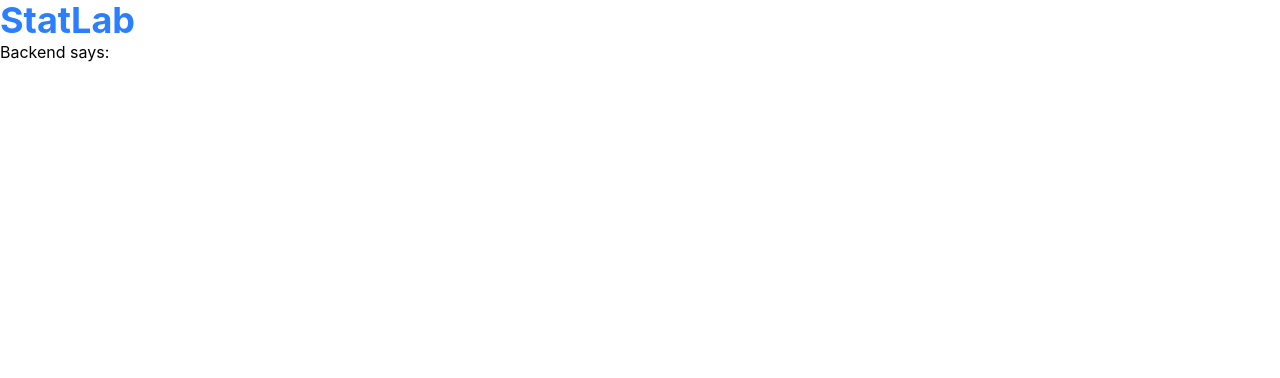
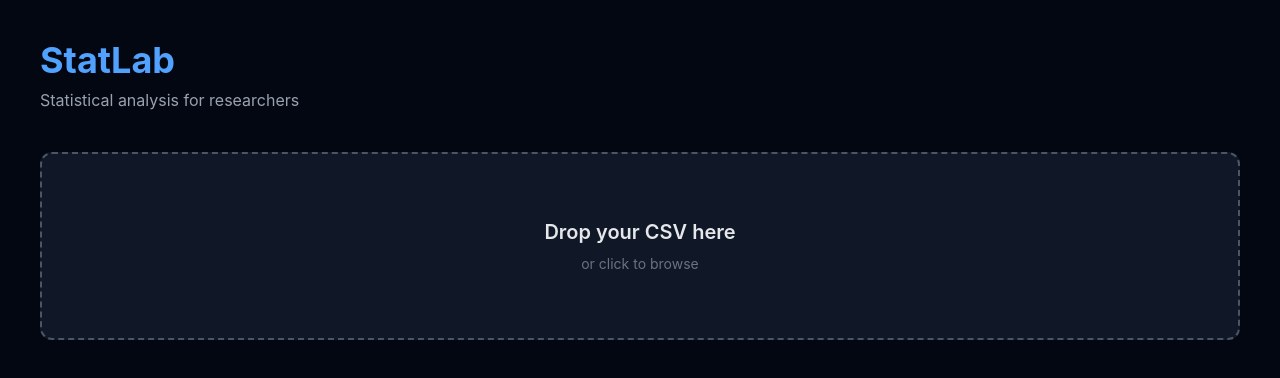
Before and after one commit to Suraj-S23/statlab, a React app in the folder frontend/: page / in a window 1280 px wide. Shown: the top 378 px of the page. Built offline with nearby package versions, Linux system fonts and the light colour scheme; the HTML template or start-up script is replaced by a standard one.

Commit message:
added CSV upload and upload zone component

```diff
--- a/frontend/src/App.tsx
+++ b/frontend/src/App.tsx
@@ -1,18 +1,31 @@
-import { useEffect, useState } from "react"
+import { useState } from "react"
+import UploadZone from "./components/UploadZone"
+import type { UploadResponse } from "./types"
 
 function App() {
-  const [message, setMessage] = useState("")
-
-  useEffect(() => {
-    fetch("http://localhost:8000")
-      .then((res) => res.json())
-      .then((data) => setMessage(data.message))
-  }, [])
+  const [data, setData] = useState<UploadResponse | null>(null)
 
   return (
-    <div>
-      <h1 className="text-4xl font-bold text-blue-500">StatLab</h1>
-      <p>Backend says: {message}</p>
+    <div className="min-h-screen bg-gray-950 text-white p-10">
+      <h1 className="text-4xl font-bold text-blue-400 mb-2">StatLab</h1>
+      <p className="text-gray-400 mb-10">Statistical analysis for researchers</p>
+
+      {!data ? (
+        <UploadZone onUpload={setData} />
+      ) : (
+        <div className="mt-6">
+          <p className="text-green-400 font-semibold">{data.filename} uploaded successfully</p>
+          <p className="text-gray-400 text-sm mt-1">{data.rows} rows · {data.columns.length} columns</p>
+          <div className="mt-4 flex gap-2 flex-wrap">
+            {data.columns.map((col) => (
+              <span key={col.name} className={`px-3 py-1 rounded-full text-xs font-medium
+                ${col.type === "numeric" ? "bg-blue-900 text-blue-300" : "bg-purple-900 text-purple-300"}`}>
+                {col.name} · {col.type}
+              </span>
+            ))}
+          </div>
+        </div>
+      )}
     </div>
   )
 }
--- /dev/null
+++ b/frontend/src/components/UploadZone.tsx
@@ -0,0 +1,63 @@
+import { useState, useRef } from "react"
+import { uploadCSV } from "../services/api"
+import type { UploadResponse } from "../types"
+
+interface Props {
+  onUpload: (data: UploadResponse) => void
+}
+
+export default function UploadZone({ onUpload }: Props) {
+  const [dragging, setDragging] = useState(false)
+  const [loading, setLoading] = useState(false)
+  const [error, setError] = useState("")
+  const inputRef = useRef<HTMLInputElement>(null)
+
+  const handleFile = async (file: File) => {
+    setLoading(true)
+    setError("")
+    try {
+      const data = await uploadCSV(file)
+      onUpload(data)
+    } catch (e: unknown) {
+      setError(e instanceof Error ? e.message : "Upload Failure")
+    } finally {
+      setLoading(false)
+    }
+  }
+
+  return (
+    <div
+      onClick={() => inputRef.current?.click()}
+      onDragOver={(e) => { e.preventDefault(); setDragging(true) }}
+      onDragLeave={() => setDragging(false)}
+      onDrop={(e) => {
+        e.preventDefault()
+        setDragging(false)
+        const file = e.dataTransfer.files[0]
+        if (file) handleFile(file)
+      }}
+      className={`border-2 border-dashed rounded-xl p-16 text-center cursor-pointer transition-all
+        ${dragging ? "border-blue-500 bg-blue-950" : "border-gray-600 hover:border-blue-400 bg-gray-900"}`}
+    >
+      <input
+        ref={inputRef}
+        type="file"
+        accept=".csv"
+        className="hidden"
+        onChange={(e) => {
+          const file = e.target.files?.[0]
+          if (file) handleFile(file)
+        }}
+      />
+      {loading ? (
+        <p className="text-blue-400 text-lg">Parsing your data...</p>
+      ) : (
+        <>
+          <p className="text-gray-200 text-xl font-semibold">Drop your CSV here</p>
+          <p className="text-gray-500 mt-2 text-sm">or click to browse</p>
+        </>
+      )}
+      {error && <p className="text-red-400 mt-4 text-sm">{error}</p>}
+    </div>
+  )
+}
--- /dev/null
+++ b/frontend/src/services/api.ts
@@ -0,0 +1,20 @@
+import type { UploadResponse } from "../types"
+
+const BASE_URL = "http://localhost:8000/api"
+
+export async function uploadCSV(file: File): Promise<UploadResponse> {
+  const formData = new FormData()
+  formData.append("file", file)
+
+  const response = await fetch(`${BASE_URL}/upload`, {
+    method: "POST",
+    body: formData,
+  })
+
+  if (!response.ok) {
+    const error = await response.json()
+    throw new Error(error.detail)
+  }
+
+  return response.json()
+}
--- /dev/null
+++ b/frontend/src/types/index.ts
@@ -0,0 +1,12 @@
+export interface Column {
+  name: string
+  type: "numeric" | "categorical"
+  missing: number
+}
+
+export interface UploadResponse {
+  filename: string
+  rows: number
+  columns: Column[]
+  preview: Record<string, string | number>[]
+}
```
Also changed, not shown: 2 other files (tests, documents, lock files or other folders).
